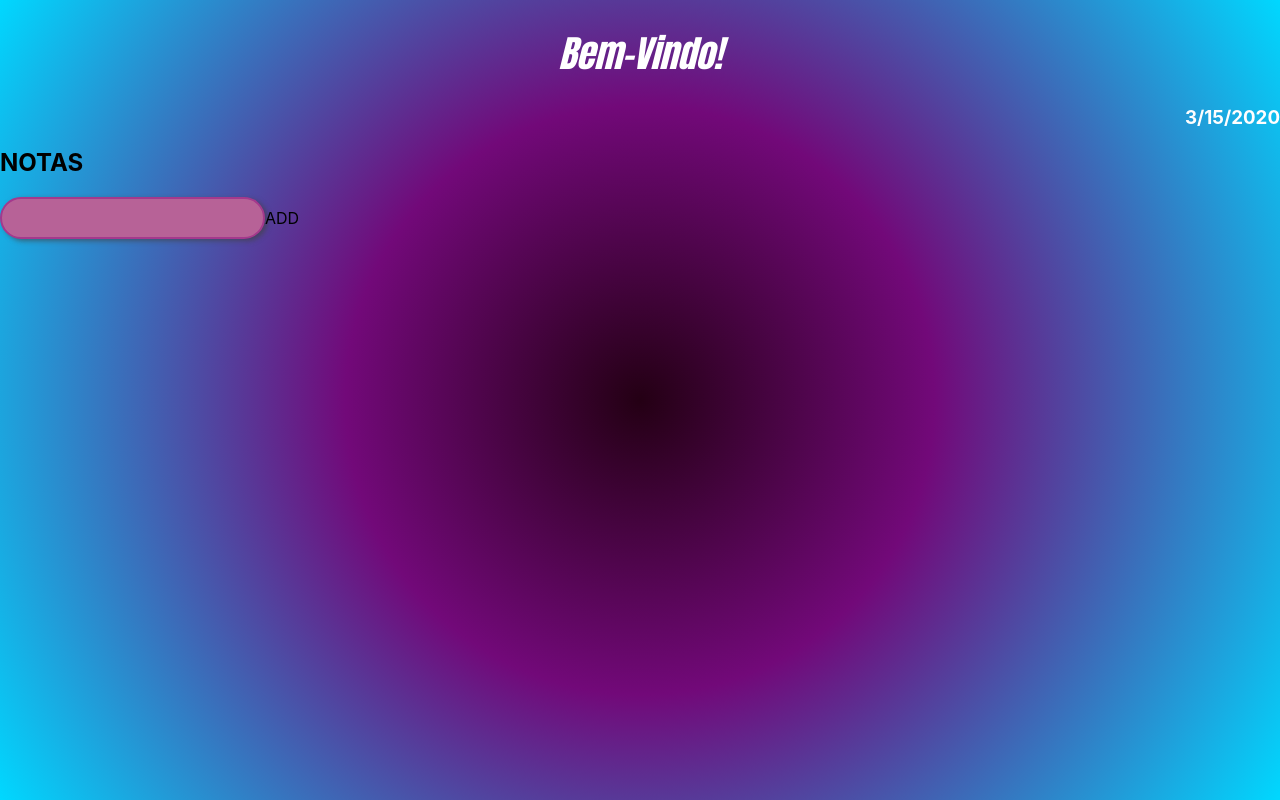
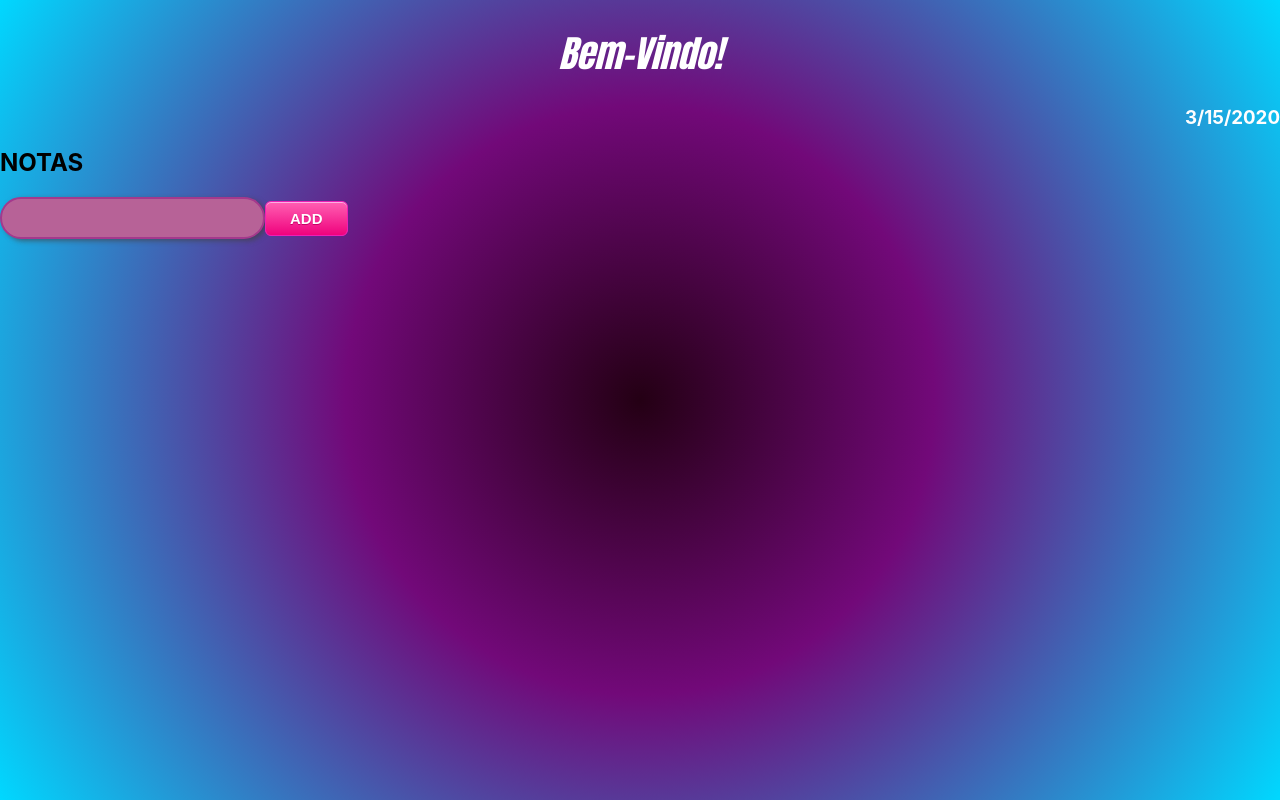
Before and after one commit to bcfoo-iscteiulpt/iscte-es2-webchannel, a React (Create React App) app: page / in a window 1280 px wide. Built offline with nearby package versions, Linux system fonts and the light colour scheme.

Commit message:
correção add

```diff
--- a/src/App.css
+++ b/src/App.css
@@ -54,7 +54,7 @@ h3 {
 }
 
 
-<a href="#" class="myButton">Add</a>
+
 
 .myButton {
 	box-shadow:inset 0px 1px 0px 0px #fbafe3;
```
